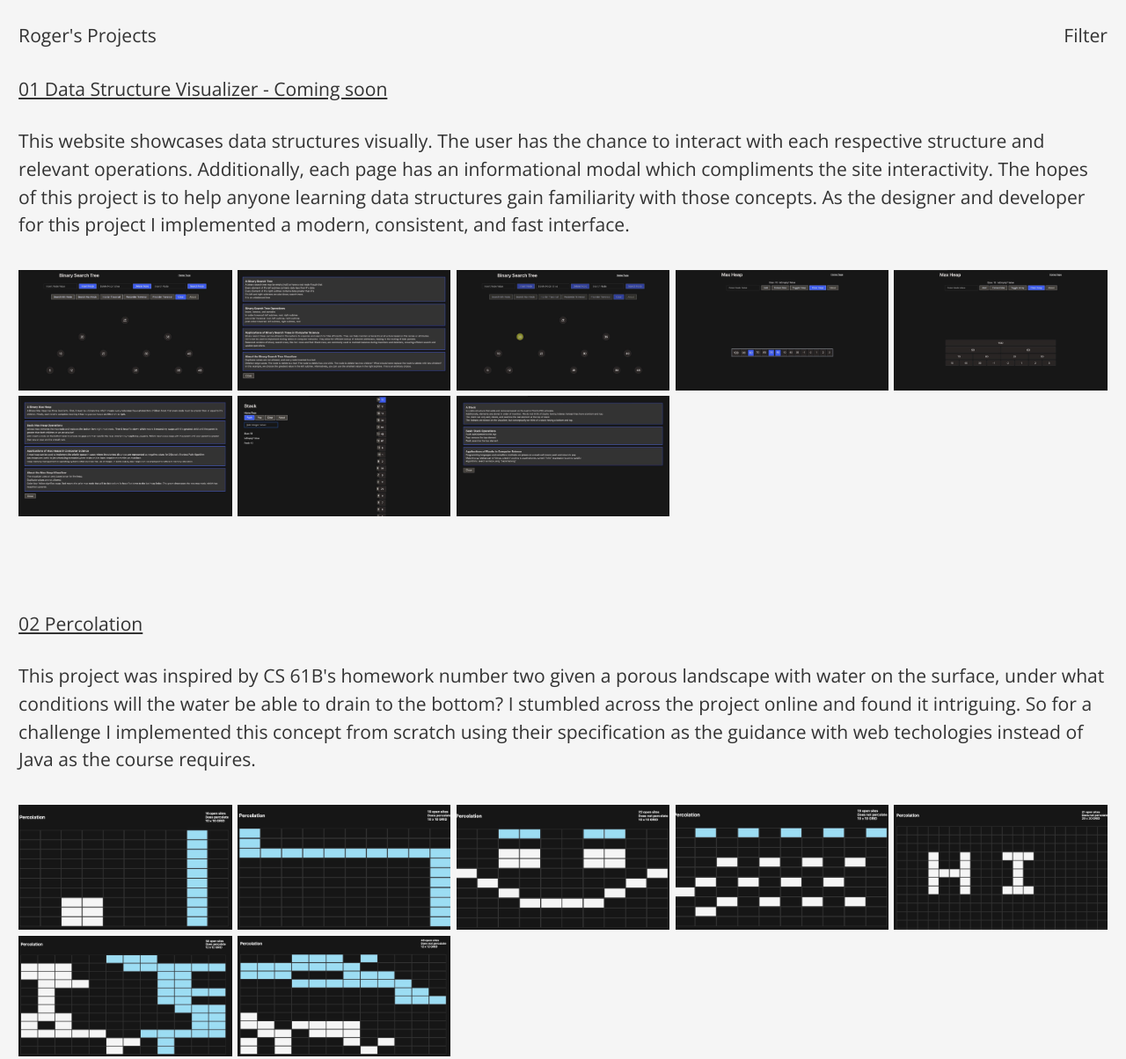
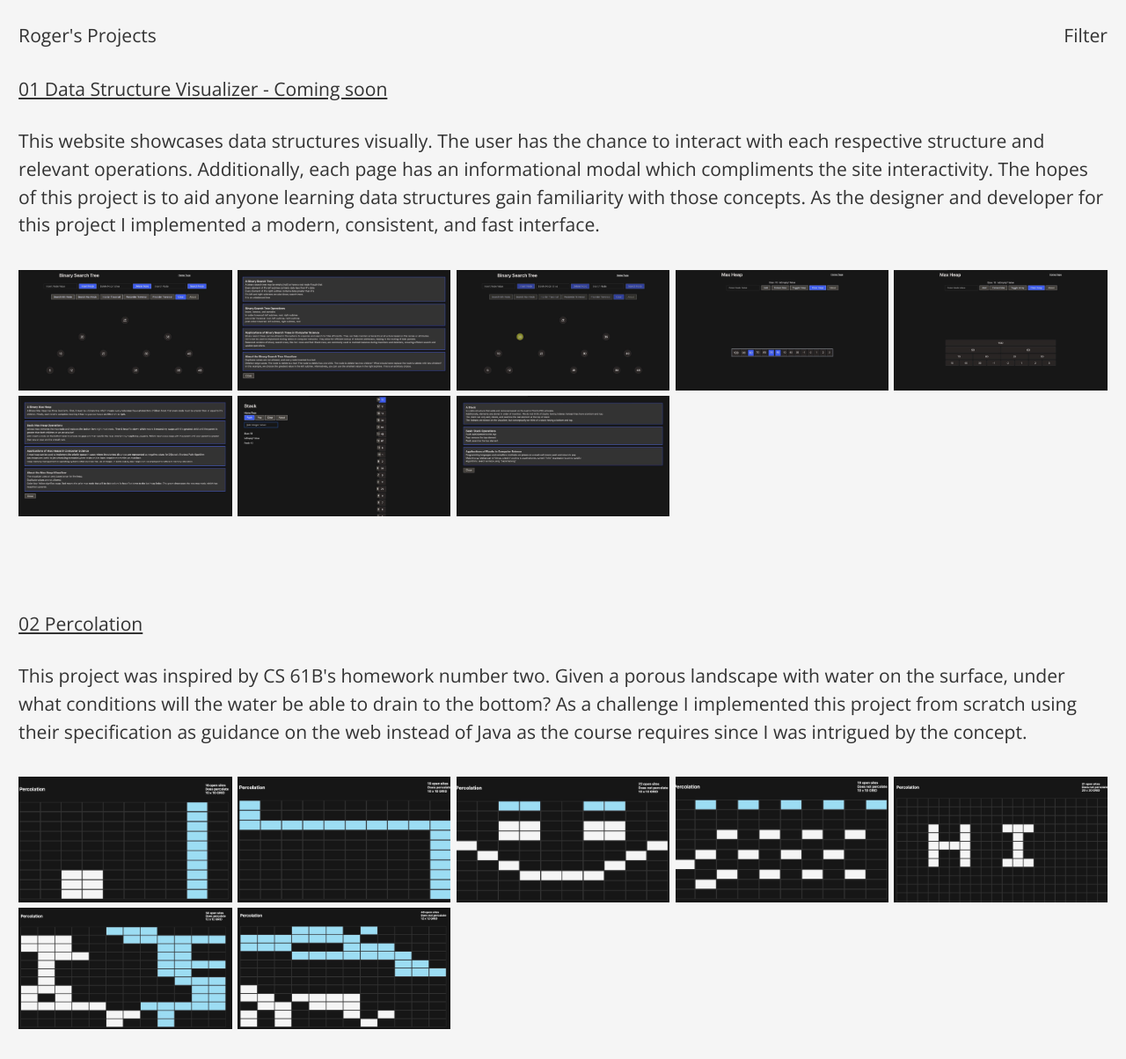
Before and after one commit to rogerb5/portfolio, a plain HTML site: page index.html in a window 1280 px wide. Shown: the top 1204 px of the page at 88% size. Drawn offline with nearby package versions, Linux system fonts and the light colour scheme.

Commit message:
add changes

```diff
--- a/index.html
+++ b/index.html
@@ -37,7 +37,7 @@
             This website showcases data structures visually. The user has the chance to
             interact with each respective structure and relevant operations. Additionally, each page
             has an informational modal which compliments the site interactivity. The hopes of this
-            project is to help anyone learning data structures gain familiarity with those concepts.
+            project is to aid anyone learning data structures gain familiarity with those concepts.
             As the designer and developer for this project I implemented a modern, consistent, and fast
             interface.
         </p>
@@ -55,11 +55,11 @@
 
     <section class="fs filterable-s" data-filter="program">
         <a href="https://codepen.io/rogerben24/full/bGzMRPq">02 Percolation</a>
-        <p class="fs-p">This project was inspired by CS 61B's homework number two given a porous landscape with
+        <p class="fs-p">This project was inspired by CS 61B's homework number two. Given a porous landscape with
             water on the surface, under what conditions will the water be able to drain to the bottom?
-            I stumbled across the project online and found it intriguing. So for a challenge I implemented this
-            concept from scratch using their
-            specification as the guidance with web techologies instead of Java as the course requires.
+            As a challenge I implemented this project from scratch using their specification as guidance on the web
+            instead of Java as the
+            course requires since I was intrigued by the concept.
         </p>
         <div class="ts-grid">
             <img src="img/8.jpeg" data-path="img/8.jpeg" class="third-g-img" alt="user interface">
```
